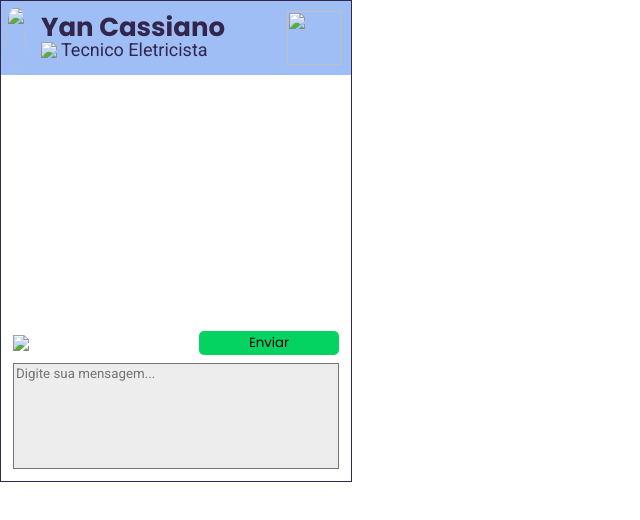
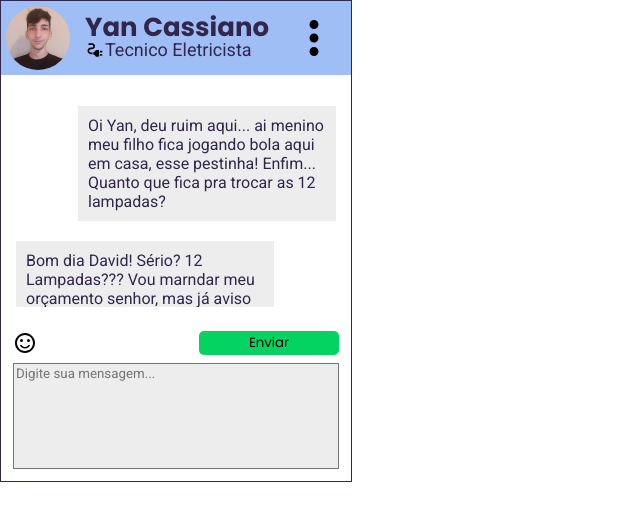
Before and after one commit to LuisGustavoCZP/LovelaceOsBrabos, a plain HTML site: page Profissas/subpages/luis/messenger.html in a window 1280 px wide. Shown: the whole page, without its empty margins (0-640 px from the left). Drawn offline with Linux system fonts and the light colour scheme.

Commit message:
Update messenger.html

```diff
--- a/Profissas/subpages/luis/messenger.html
+++ b/Profissas/subpages/luis/messenger.html
@@ -7,20 +7,20 @@
     </head>
     <body id="messenger-parent">
         <aside id="messenger">
-            <script src="../../scripts/loadobject.js"></script>
+            <script src="../../../scripts/loadobject.js"></script>
             <div id="messenger-title">
                 <div>
-                    <img src="../../images/equipe/yan.png" />
+                    <img src="../../../images/equipe/yan.png" />
                     <div>
                         <h4>Yan Cassiano</h4>
                         <span>
-                            <img src="../../images/icons/electrical_services_black_24dp.svg" />
+                            <img src="../../../images/icons/electrical_services_black_24dp.svg" />
                             <h5>Tecnico Eletricista</h5>
                         </span>
                     </div>
                 </div>
                 <a>
-                    <img src="../../images/icons/more_vert_black_24dp.svg" />
+                    <img src="../../../images/icons/more_vert_black_24dp.svg" />
                 </a>
             </div>
             <ul  id="messenger-content">
@@ -28,7 +28,7 @@
             </ul>
             <div id="messenger-input">
                 <span>
-                    <img src="../../images/icons/sentiment_satisfied_black_24dp.svg" />
+                    <img src="../../../images/icons/sentiment_satisfied_black_24dp.svg" />
                     <button>Enviar</button>
                 </span>
                 <textarea name="" id="" placeholder="Digite sua mensagem..."></textarea>
```
